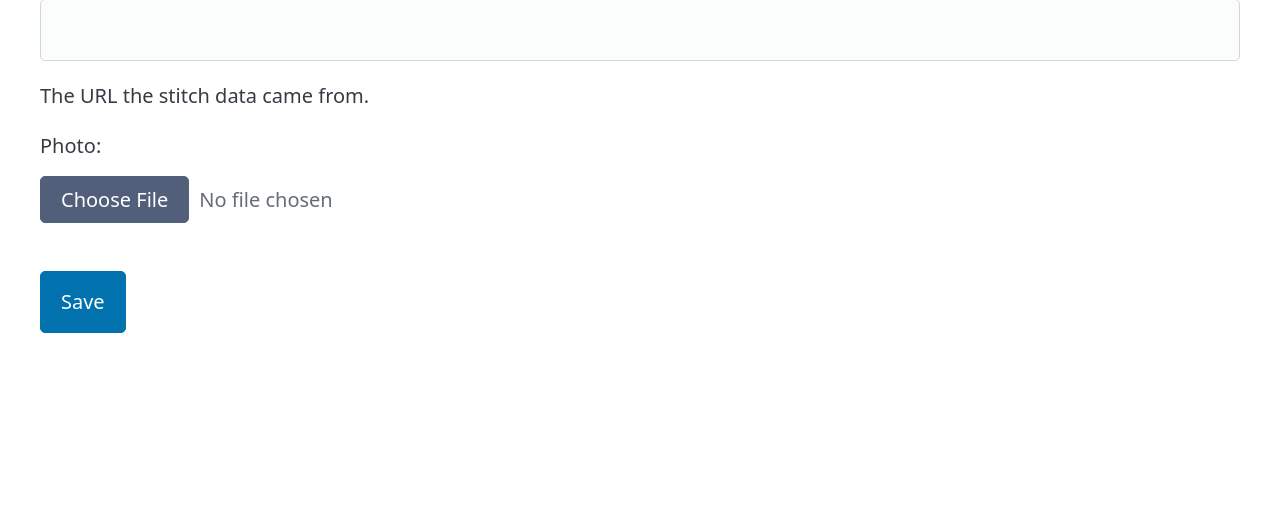
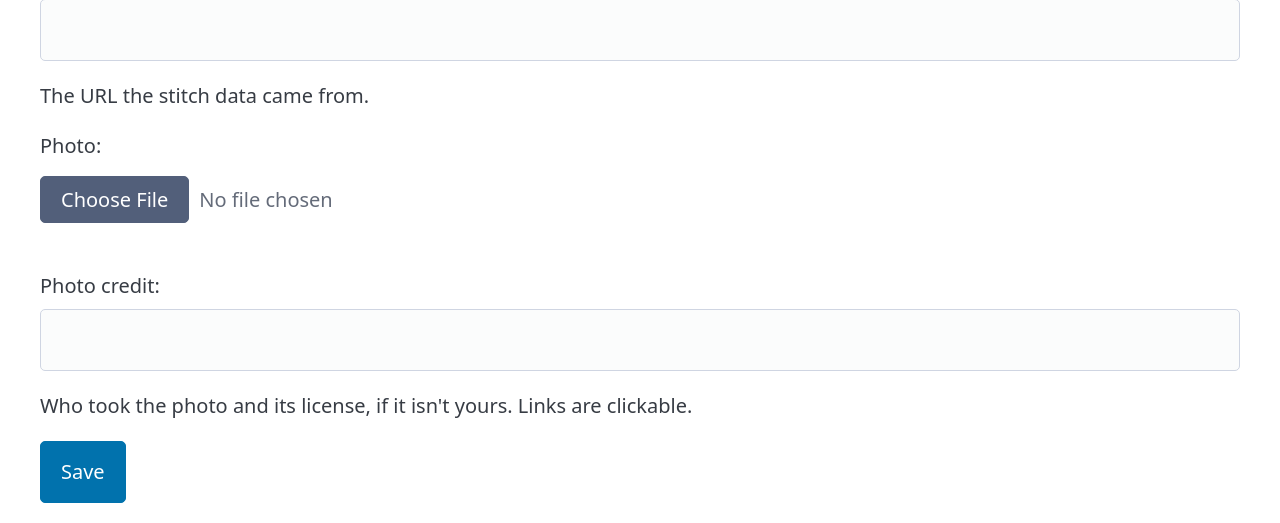
Before and after one commit to katylava/crochet-chaos-blanket-planner, a Django app: page /stitches/new/ in a window 1280 px wide. Shown: the part 1416-1939 px from the top of the page. Before the commit the page ends 1749 px from the top, so only its background shows below. Run offline with Django 5.2, Linux system fonts and the light colour scheme; the visitor is signed in with stand-in values (Sample User, id 1); some libraries are stand-ins or nearby versions.

Commit message:
Add photo credit field for stitch photos
Co-Authored-By: Claude Opus 5.5 <noreply@anthropic.com>

```diff
--- a/stitches/admin.py
+++ b/stitches/admin.py
@@ -16,6 +16,7 @@ class StitchAdminForm(PhotoFormMixin, forms.ModelForm):
             "instructions",
             "source",
             "photo",
+            "photo_credit",
             "is_public",
         ]
 
--- a/stitches/forms.py
+++ b/stitches/forms.py
@@ -18,4 +18,13 @@ class PhotoFormMixin:
 class StitchForm(PhotoFormMixin, forms.ModelForm):
     class Meta:
         model = Stitch
-        fields = ["name", "multiple", "edge_stitches", "colors", "instructions", "source", "photo"]
+        fields = [
+            "name",
+            "multiple",
+            "edge_stitches",
+            "colors",
+            "instructions",
+            "source",
+            "photo",
+            "photo_credit",
+        ]
--- a/stitches/models.py
+++ b/stitches/models.py
@@ -31,6 +31,11 @@ class Stitch(models.Model):
     instructions = models.TextField(blank=True, help_text="How to work the stitch.")
     source = models.URLField(blank=True, help_text="The URL the stitch data came from.")
     photo = models.ImageField(upload_to="stitches/", blank=True)
+    photo_credit = models.CharField(
+        max_length=500,
+        blank=True,
+        help_text="Who took the photo and its license, if it isn't yours. Links are clickable.",
+    )
     owner = models.ForeignKey(settings.AUTH_USER_MODEL, on_delete=models.CASCADE)
     is_public = models.BooleanField(default=False)
 
--- a/templates/stitches/stitch_detail.html
+++ b/templates/stitches/stitch_detail.html
@@ -4,6 +4,7 @@
 <h1>{{ stitch.name }}</h1>
 {% if stitch.photo %}
   <a href="{{ stitch.photo.url }}"><img src="{{ stitch.photo.url }}" alt="{{ stitch.name }}" class="photo"></a>
+  {% if stitch.photo_credit %}<p><small>{{ stitch.photo_credit|urlize }}</small></p>{% endif %}
 {% else %}
   {% include "stitches/_no_photo.html" with css_class="photo" %}
 {% endif %}
```
Also changed, not shown: SPEC.md (+3 -1 lines), stitches/tests/test_views.py (+24 -0 lines), stitches/migrations/0003_stitch_photo_credit.py (added).
